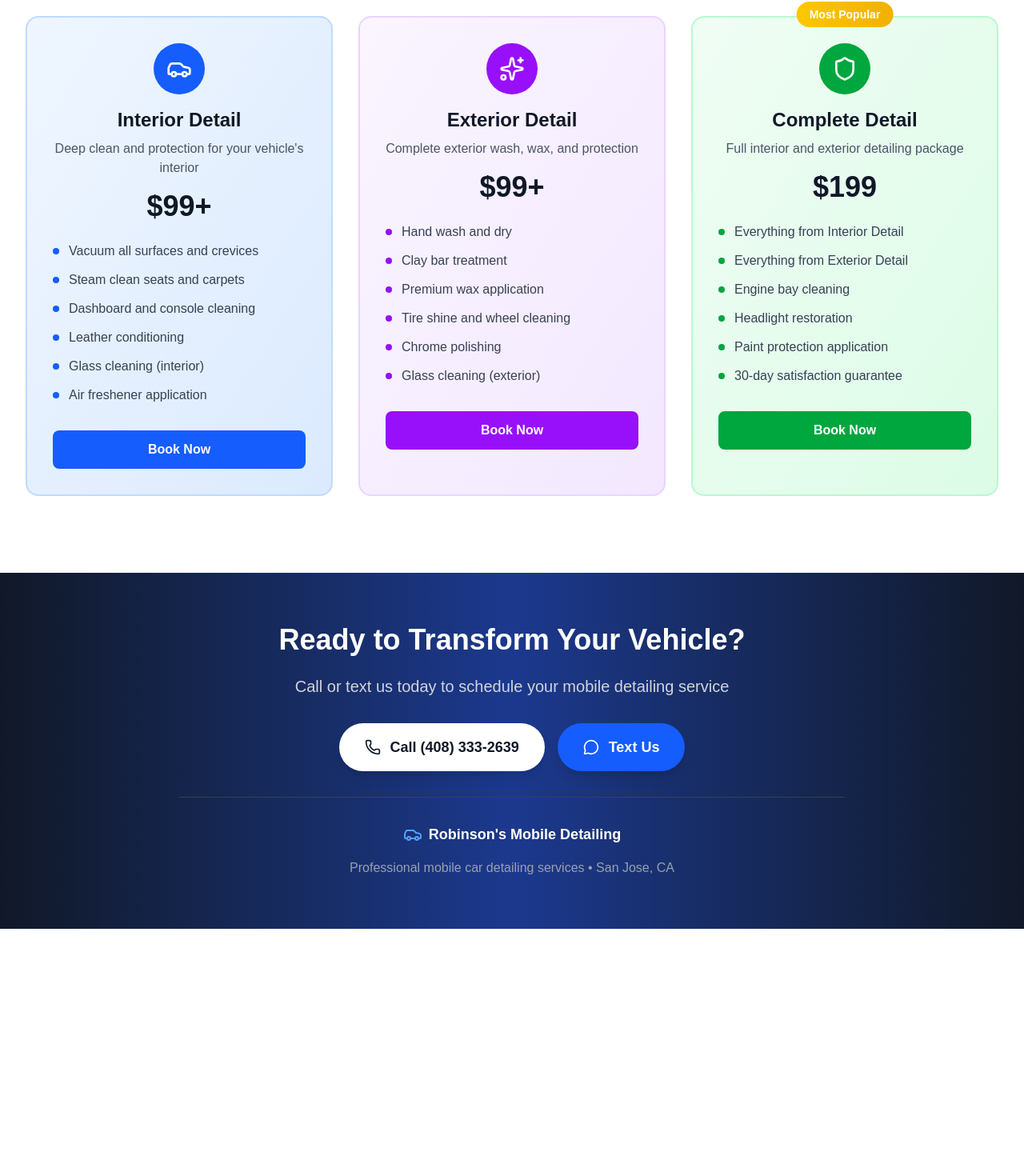
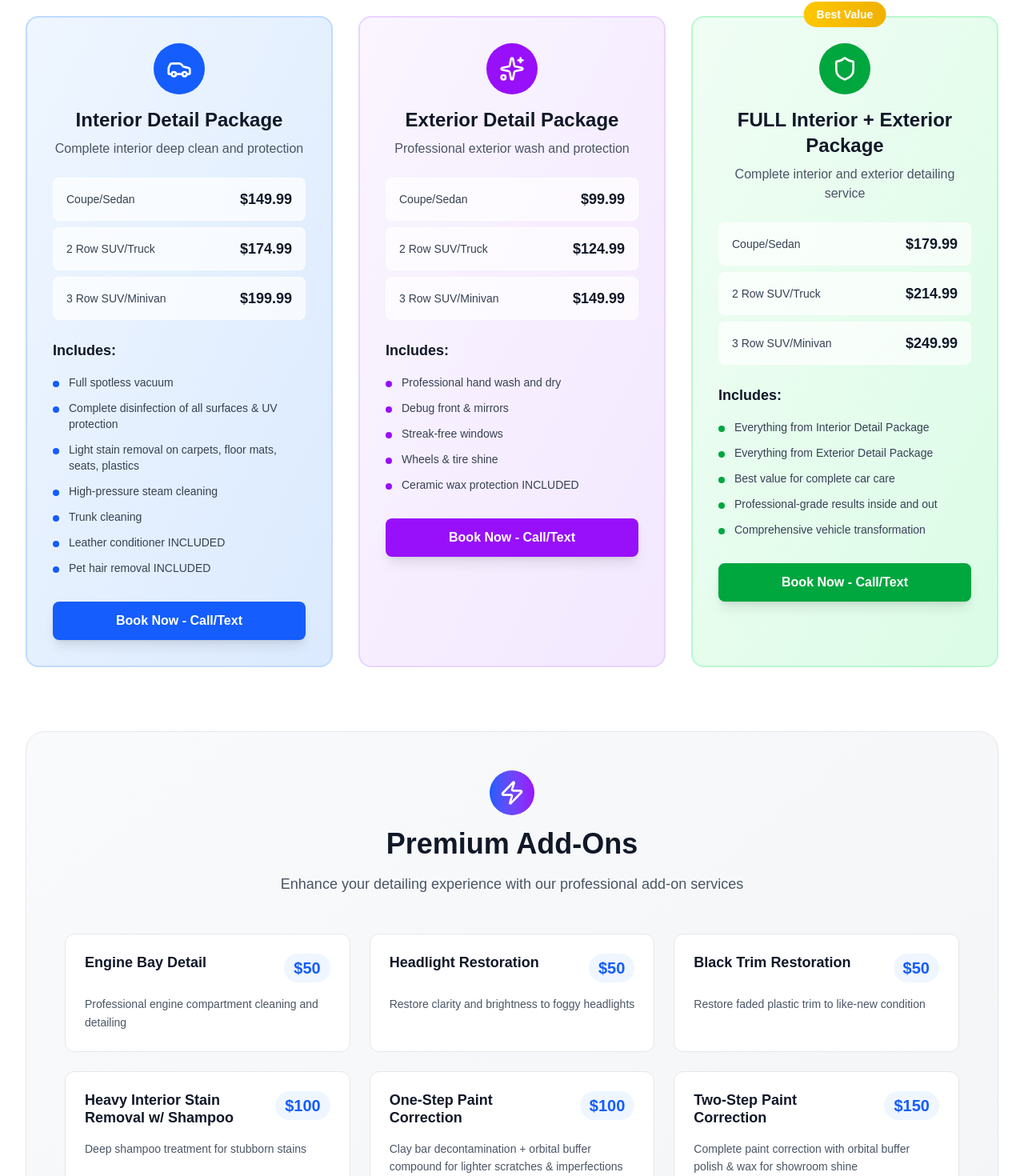
Before and after one commit to RobinsonXiang/robinsonsmobiledetailing, a Next.js app: page / in a window 1280 px wide. Shown: the part 1068-2538 px from the top of the page at 80% size. Before the commit the page ends 2229 px from the top, so only its background shows below. Built offline with nearby package versions, Linux system fonts and the light colour scheme.

Commit message:
3rd commit

```diff
--- a/app/page.tsx
+++ b/app/page.tsx
@@ -1,63 +1,124 @@
 'use client';
 
 import React from 'react';
-import { Phone, MessageCircle, Star, Car, Sparkles, Shield, Clock, MapPin } from 'lucide-react';
+import { Phone, MessageCircle, Star, Car, Sparkles, Shield, Clock, MapPin, Zap, Wrench } from 'lucide-react';
 
 interface Service {
   id: number;
   name: string;
-  price: string;
+  prices: {
+    coupe: string;
+    twoRow: string;
+    threeRow: string;
+  };
   description: string;
   features: string[];
   icon: React.ReactElement;
+}
+
+interface AddOn {
+  id: number;
+  name: string;
+  price: string;
+  description: string;
 }
 
 export default function Home(): React.ReactElement {
   const services: Service[] = [
     {
       id: 1,
-      name: "Interior Detail",
-      price: "$99+",
-      description: "Deep clean and protection for your vehicle's interior",
+      name: "Interior Detail Package",
+      prices: {
+        coupe: "$149.99",
+        twoRow: "$174.99",
+        threeRow: "$199.99"
+      },
+      description: "Complete interior deep clean and protection",
       features: [
-        "Vacuum all surfaces and crevices",
-        "Steam clean seats and carpets",
-        "Dashboard and console cleaning",
-        "Leather conditioning",
-        "Glass cleaning (interior)",
-        "Air freshener application"
+        "Full spotless vacuum",
+        "Complete disinfection of all surfaces & UV protection",
+        "Light stain removal on carpets, floor mats, seats, plastics",
+        "High-pressure steam cleaning",
+        "Trunk cleaning",
+        "Leather conditioner INCLUDED",
+        "Pet hair removal INCLUDED"
       ],
       icon: <Car className="w-8 h-8" />
     },
     {
       id: 2,
-      name: "Exterior Detail",
-      price: "$99+",
-      description: "Complete exterior wash, wax, and protection",
+      name: "Exterior Detail Package",
+      prices: {
+        coupe: "$99.99",
+        twoRow: "$124.99",
+        threeRow: "$149.99"
+      },
+      description: "Professional exterior wash and protection",
       features: [
-        "Hand wash and dry",
-        "Clay bar treatment",
-        "Premium wax application",
-        "Tire shine and wheel cleaning",
-        "Chrome polishing",
-        "Glass cleaning (exterior)"
+        "Professional hand wash and dry",
+        "Debug front & mirrors",
+        "Streak-free windows",
+        "Wheels & tire shine",
+        "Ceramic wax protection INCLUDED"
       ],
       icon: <Sparkles className="w-8 h-8" />
     },
     {
       id: 3,
-      name: "Complete Detail",
-      price: "$199",
-      description: "Full interior and exterior detailing package",
+      name: "FULL Interior + Exterior Package",
+      prices: {
+        coupe: "$179.99",
+        twoRow: "$214.99",
+        threeRow: "$249.99"
+      },
+      description: "Complete interior and exterior detailing service",
       features: [
-        "Everything from Interior Detail",
-        "Everything from Exterior Detail",
-        "Engine bay cleaning",
-        "Headlight restoration",
-        "Paint protection application",
-        "30-day satisfaction guarantee"
+        "Everything from Interior Detail Package",
+        "Everything from Exterior Detail Package",
+        "Best value for complete car care",
+        "Professional-grade results inside and out",
+        "Comprehensive vehicle transformation"
       ],
       icon: <Shield className="w-8 h-8" />
+    }
+  ];
+
+  const addOns: AddOn[] = [
+    {
+      id: 1,
+      name: "Engine Bay Detail",
+      price: "$50",
+      description: "Professional engine compartment cleaning and detailing"
+    },
+    {
+      id: 2,
+      name: "Headlight Restoration",
+      price: "$50",
+      description: "Restore clarity and brightness to foggy headlights"
+    },
+    {
+      id: 3,
+      name: "Black Trim Restoration",
+      price: "$50",
+      description: "Restore faded plastic trim to like-new condition"
+    },
+    {
+      id: 4,
+      name: "Heavy Interior Stain Removal w/ Shampoo",
+      price: "$100",
+      description: "Deep shampoo treatment for stubborn stains"
+    },
+    {
+      id: 5,
+      name: "One-Step Paint Correction",
+      price: "$100",
+      description: "Clay bar decontamination + orbital buffer compound for lighter scratches & imperfections"
+    },
+    {
+      id: 6,
+      name: "Two-Step Paint Correction",
+      price: "$150",
+      description: "Complete paint correction with orbital buffer polish & wax for showroom shine"
     }
   ];
 
@@ -118,7 +179,7 @@ export default function Home(): React.ReactElement {
               </div>
             </div>
             <h1 className="text-5xl md:text-7xl font-bold text-white mb-6 leading-tight">
-              Premium
+              Robinson's
               <span className="block text-transparent bg-clip-text bg-gradient-to-r from-blue-400 to-purple-400">
                 Mobile Detailing
               </span>
@@ -150,22 +211,22 @@ export default function Home(): React.ReactElement {
               <div className="bg-white/10 backdrop-blur-sm rounded-full p-4 w-16 h-16 mx-auto mb-4 flex items-center justify-center">
                 <MapPin className="w-8 h-8 text-blue-400" />
               </div>
-              <h3 className="text-white font-semibold mb-2">Mobile Service</h3>
-              <p className="text-gray-300">We come to you</p>
+              <h3 className="text-white font-semibold mb-2">100% Mobile</h3>
+              <p className="text-gray-300">Anywhere in the Bay Area</p>
             </div>
             <div className="text-center">
               <div className="bg-white/10 backdrop-blur-sm rounded-full p-4 w-16 h-16 mx-auto mb-4 flex items-center justify-center">
                 <Clock className="w-8 h-8 text-blue-400" />
               </div>
-              <h3 className="text-white font-semibold mb-2">Flexible Hours</h3>
+              <h3 className="text-white font-semibold mb-2">Flexible Scheduling</h3>
               <p className="text-gray-300">7 days a week</p>
             </div>
             <div className="text-center">
               <div className="bg-white/10 backdrop-blur-sm rounded-full p-4 w-16 h-16 mx-auto mb-4 flex items-center justify-center">
                 <Star className="w-8 h-8 text-blue-400" />
               </div>
-              <h3 className="text-white font-semibold mb-2">Quality Guaranteed</h3>
-              <p className="text-gray-300">100% satisfaction</p>
+              <h3 className="text-white font-semibold mb-2">Professional Results</h3>
+              <p className="text-gray-300">Premium quality guaranteed</p>
             </div>
           </div>
         </div>
@@ -183,7 +244,7 @@ export default function Home(): React.ReactElement {
             </p>
           </div>
 
-          <div className="grid grid-cols-1 md:grid-cols-3 gap-8">
+          <div className="grid grid-cols-1 lg:grid-cols-3 gap-8 mb-20">
             {services.map((service, index) => (
               <div
                 key={service.id}
@@ -196,7 +257,7 @@ export default function Home(): React.ReactElement {
                 {index === 2 && (
                   <div className="absolute -top-4 left-1/2 transform -translate-x-1/2">
                     <span className="bg-gradient-to-r from-yellow-400 to-yellow-500 text-white px-4 py-2 rounded-full text-sm font-semibold">
-                      Most Popular
+                      Best Value
                     </span>
                   </div>
                 )}
@@ -210,35 +271,124 @@ export default function Home(): React.ReactElement {
                     {service.icon}
                   </div>
                   <h3 className="text-2xl font-bold text-gray-900 mb-2">{service.name}</h3>
-                  <p className="text-gray-600 mb-4">{service.description}</p>
-                  <div className="text-4xl font-bold text-gray-900 mb-6">{service.price}</div>
+                  <p className="text-gray-600 mb-6">{service.description}</p>
+
+                  {/* Vehicle Type Pricing */}
+                  <div className="space-y-2 mb-6">
+                    <div className="flex justify-between items-center px-4 py-3 bg-white/70 rounded-lg border border-white/50">
+                      <span className="text-sm font-medium text-gray-700">Coupe/Sedan</span>
+                      <span className="text-lg font-bold text-gray-900">{service.prices.coupe}</span>
+                    </div>
+                    <div className="flex justify-between items-center px-4 py-3 bg-white/70 rounded-lg border border-white/50">
+                      <span className="text-sm font-medium text-gray-700">2 Row SUV/Truck</span>
+                      <span className="text-lg font-bold text-gray-900">{service.prices.twoRow}</span>
+                    </div>
+                    <div className="flex justify-between items-center px-4 py-3 bg-white/70 rounded-lg border border-white/50">
+                      <span className="text-sm font-medium text-gray-700">3 Row SUV/Minivan</span>
+                      <span className="text-lg font-bold text-gray-900">{service.prices.threeRow}</span>
+                    </div>
+                  </div>
                 </div>
 
-                <ul className="space-y-3 mb-8">
+                <div className="mb-8">
+                  <h4 className="text-lg font-semibold text-gray-900 mb-4">Includes:</h4>
+                  <ul className="space-y-3">
                     {service.features.map((feature, featureIndex) => (
                       <li key={featureIndex} className="flex items-start space-x-3">
-                      <div className={`w-2 h-2 rounded-full mt-2 ${
+                        <div className={`w-2 h-2 rounded-full mt-2 flex-shrink-0 ${
                           index === 0 ? 'bg-blue-600' :
                           index === 1 ? 'bg-purple-600' :
                           'bg-green-600'
                         }`}></div>
-                      <span className="text-gray-700">{feature}</span>
+                        <span className="text-gray-700 text-sm">{feature}</span>
                       </li>
                     ))}
                   </ul>
+                </div>
 
                 <button
                   onClick={handleCall}
-                  className={`w-full py-3 px-6 rounded-lg font-semibold transition-all transform hover:scale-105 ${
+                  className={`w-full py-3 px-6 rounded-lg font-semibold transition-all transform hover:scale-105 shadow-lg ${
                     index === 0 ? 'bg-blue-600 hover:bg-blue-700 text-white' :
                     index === 1 ? 'bg-purple-600 hover:bg-purple-700 text-white' :
                     'bg-green-600 hover:bg-green-700 text-white'
                   }`}
                 >
-                  Book Now
+                  Book Now - Call/Text
                 </button>
               </div>
             ))}
+          </div>
+
+          {/* Add-Ons Section */}
+          <div className="bg-gradient-to-br from-gray-50 to-gray-100 rounded-3xl p-8 md:p-12 border border-gray-200">
+            <div className="text-center mb-12">
+              <div className="flex justify-center mb-4">
+                <div className="p-3 bg-gradient-to-r from-blue-600 to-purple-600 rounded-full">
+                  <Zap className="w-8 h-8 text-white" />
+                </div>
+              </div>
+              <h3 className="text-3xl md:text-4xl font-bold text-gray-900 mb-4">
+                Premium Add-Ons
+              </h3>
+              <p className="text-lg text-gray-600 max-w-2xl mx-auto">
+                Enhance your detailing experience with our professional add-on services
+              </p>
+            </div>
+
+            <div className="grid grid-cols-1 md:grid-cols-2 lg:grid-cols-3 gap-6 mb-12">
+              {addOns.map((addOn, index) => (
+                <div
+                  key={addOn.id}
+                  className="bg-white rounded-xl p-6 hover:shadow-lg transition-all duration-300 transform hover:-translate-y-1 border border-gray-200"
+                >
+                  <div className="flex justify-between items-start mb-4">
+                    <h4 className="text-lg font-semibold text-gray-900 flex-1 pr-4 leading-tight">
+                      {addOn.name}
+                    </h4>
+                    <span className="text-xl font-bold text-blue-600 bg-blue-50 px-3 py-1 rounded-full flex-shrink-0">
+                      {addOn.price}
+                    </span>
+                  </div>
+                  <p className="text-gray-600 text-sm leading-relaxed">
+                    {addOn.description}
+                  </p>
+                </div>
+              ))}
+            </div>
+
+            {/* Mobile Service Highlight */}
+            <div className="bg-gradient-to-r from-blue-600 to-purple-600 rounded-2xl p-8 text-white">
+              <div className="text-center">
+                <div className="flex justify-center mb-4">
+                  <div className="p-3 bg-white/20 rounded-full">
+                    <MapPin className="w-8 h-8 text-white" />
+                  </div>
+                </div>
+                <h4 className="text-2xl md:text-3xl font-bold mb-4">
+                  100% Mobile Service
+                </h4>
+                <p className="text-lg md:text-xl text-blue-100 max-w-3xl mx-auto mb-6">
+                  I am 100% mobile to anywhere in the Bay Area as long as you have water and power accessible within 100 feet. Individual interior/exterior detail services are available.
+                </p>
+                <div className="flex flex-col sm:flex-row gap-4 justify-center">
+                  <button
+                    onClick={handleCall}
+                    className="bg-white text-blue-600 px-8 py-3 rounded-full font-semibold hover:bg-gray-100 transition-all transform hover:scale-105 flex items-center justify-center space-x-2"
+                  >
+                    <Phone className="w-5 h-5" />
+                    <span>Call (408) 333-2639</span>
+                  </button>
+                  <button
+                    onClick={handleText}
+                    className="bg-white/20 border border-white/30 text-white px-8 py-3 rounded-full font-semibold hover:bg-white/30 transition-all transform hover:scale-105 flex items-center justify-center space-x-2"
+                  >
+                    <MessageCircle className="w-5 h-5" />
+                    <span>Text to Book</span>
+                  </button>
+                </div>
+              </div>
+            </div>
           </div>
         </div>
       </div>
@@ -250,7 +400,7 @@ export default function Home(): React.ReactElement {
             Ready to Transform Your Vehicle?
           </h2>
           <p className="text-xl text-gray-300 mb-8">
-            Call or text us today to schedule your mobile detailing service
+            Send me a quick text or call (408) 333-2639 to book a detail today!
           </p>
 
           <div className="flex flex-col sm:flex-row gap-4 justify-center items-center mb-8">
@@ -276,7 +426,7 @@ export default function Home(): React.ReactElement {
               <span className="text-lg font-semibold">Robinson's Mobile Detailing</span>
             </div>
             <p className="text-gray-400">
-              Professional mobile car detailing services • San Jose, CA
+              Professional mobile car detailing services • San Jose, CA • Bay Area
             </p>
           </div>
         </div>
```
Lines whose indentation alone changed are shown as unchanged.
